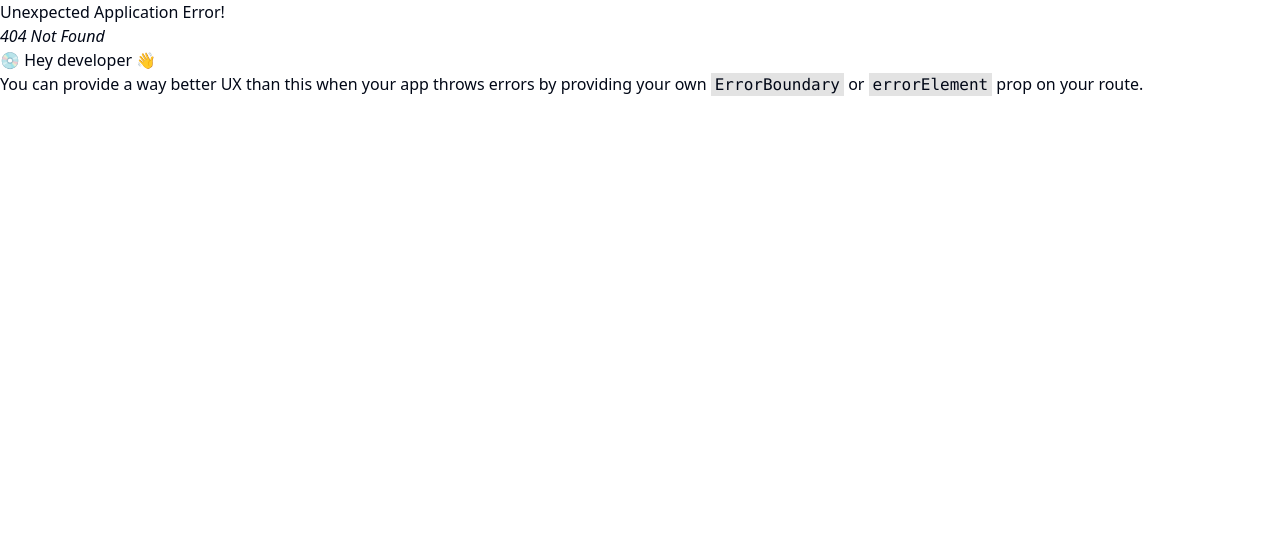
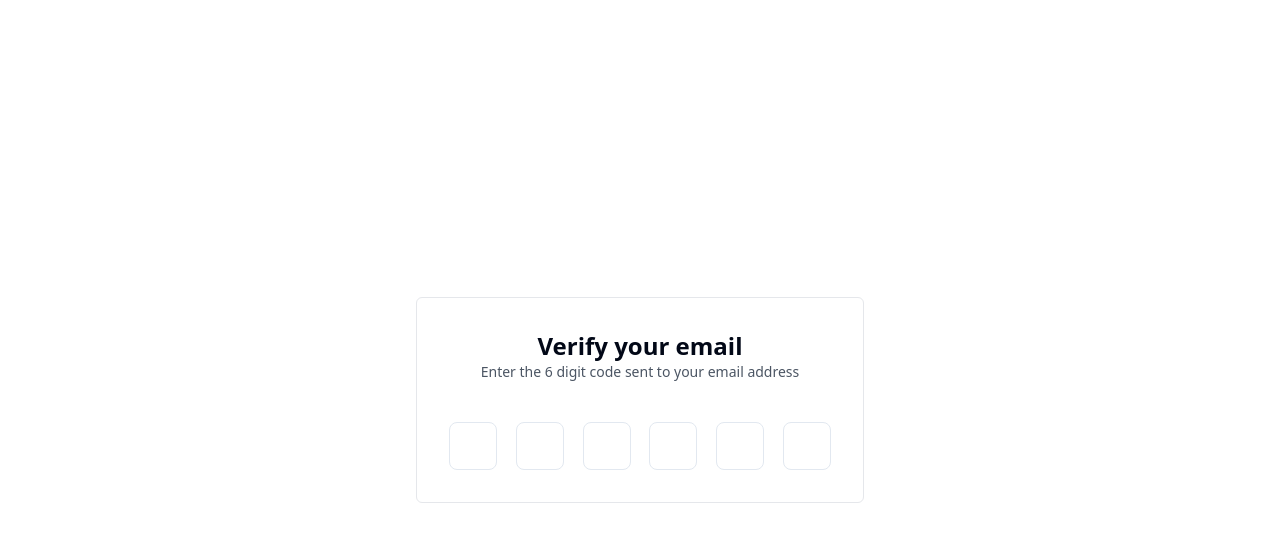
Before and after one commit to Vermasaiyam/Feasto, a React (Vite) app in the folder frontend/: page /verify-email in a window 1280 px wide. Before the commit this address had no page. Shown: the top 542 px of the page. Built offline with nearby package versions, Linux system fonts and the light colour scheme.

Commit message:
verify email page

```diff
--- a/frontend/src/App.tsx
+++ b/frontend/src/App.tsx
@@ -4,6 +4,7 @@ import MainLayout from './MainLayout'
 import Signup from './auth/Signup'
 import ForgotPassword from './auth/ForgotPassword'
 import ResetPassword from './auth/ResetPassword'
+import VerifyEmail from './auth/VerifyEmail'
 
 const appRouter = createBrowserRouter([
   {
@@ -31,6 +32,10 @@ const appRouter = createBrowserRouter([
     path: '/reset-password',
     element: <ResetPassword/>
   },
+  {
+    path: '/verify-email',
+    element: <VerifyEmail/>
+  },
 ])
 
 function App() {
--- /dev/null
+++ b/frontend/src/auth/VerifyEmail.tsx
@@ -0,0 +1,39 @@
+import { Input } from "@/components/ui/input";
+import { useState } from "react"
+
+const VerifyEmail = () => {
+    const [val, setVal] = useState<string[]>(["", "", "", "", "", ""]);
+
+
+    return (
+        <div className="flex items-center justify-center h-screen w-full">
+            <div className="p-8 rounded-md w-full max-w-md flex flex-col gap-10 border border-gray-200">
+                <div className="text-center">
+                    <h1 className="font-extrabold text-2xl">Verify your email</h1>
+                    <p className="text-sm text-gray-600">
+                        Enter the 6 digit code sent to your email address
+                    </p>
+                </div>
+                <form action="">
+                    <div className="flex justify-between">
+                        {
+                            val.map((letter:string, index:number)=>{
+                                return (
+                                    <Input
+                                        key={index}
+                                        type="text"
+                                        value={letter}
+                                        className="md:h-12 md:w-12 w-8 h-8 text-center text-sm md:text-2xl font-normal md:font-bold rounded-lg focus-outline-none focus-ring-2 focus:ring-indigo-500"
+
+                                    />
+                                )
+                            })
+                        }
+                    </div>
+                </form>
+            </div>
+        </div>
+    )
+}
+
+export default VerifyEmail
```
